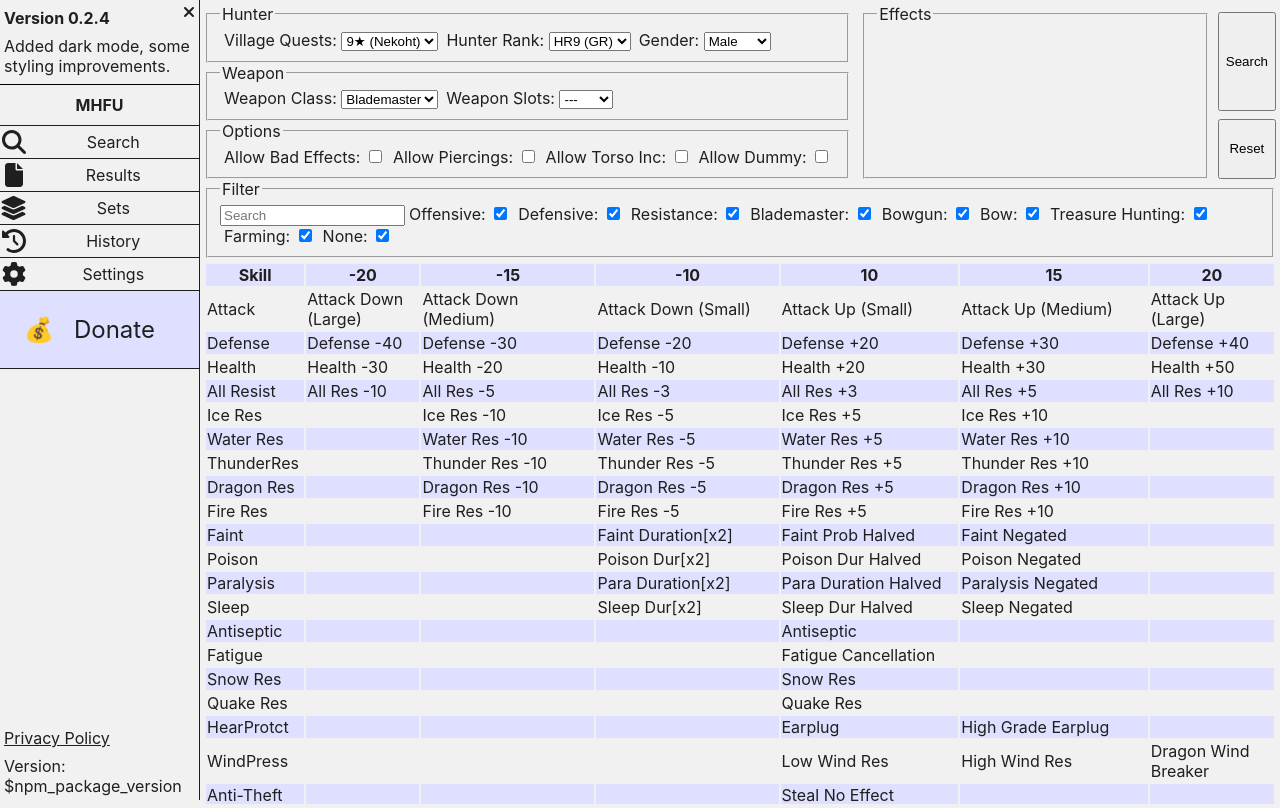
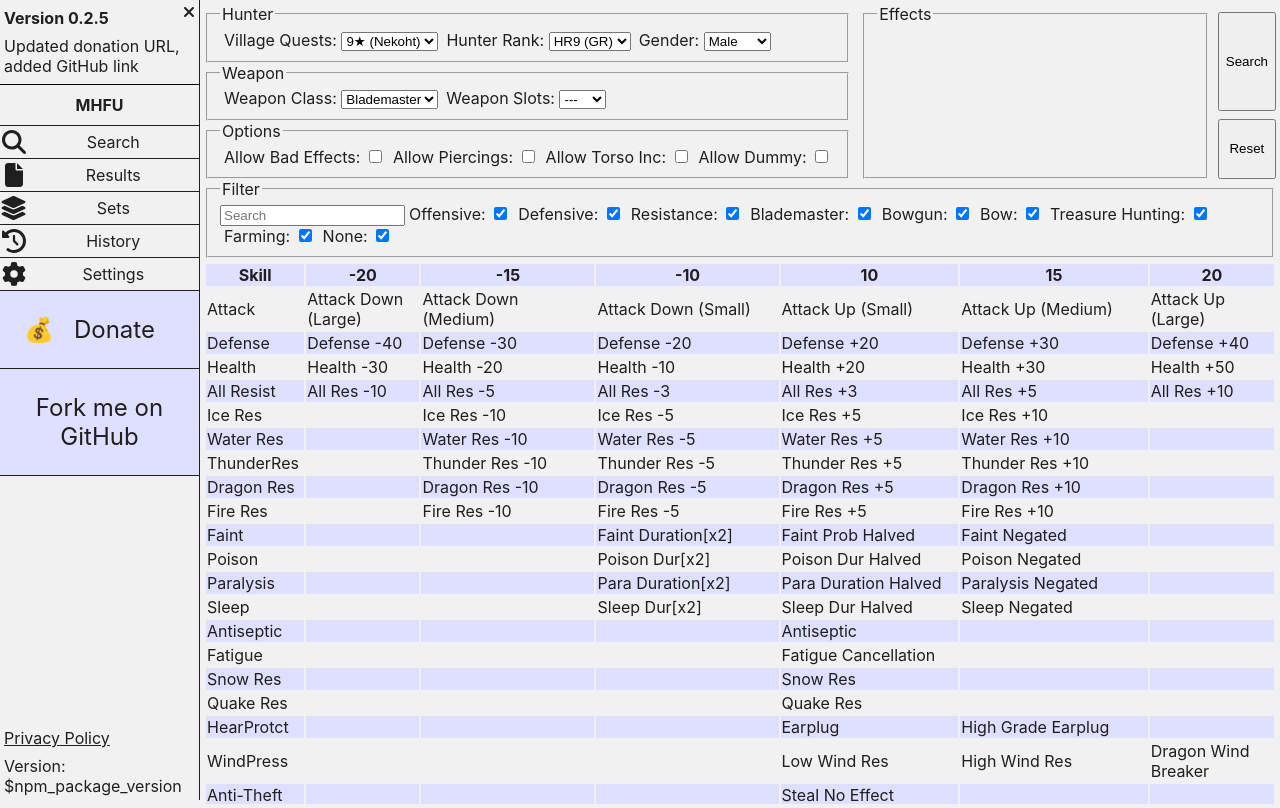
Before and after one commit to Delph/bass, a React (Create React App) app: page / in a window 1280 px wide. Built offline with nearby package versions, Linux system fonts and the light colour scheme.

Commit message:
Version 0.2.5: - Updated donation URL. - Added GitHub repository link. - Slight changes to `slots_format`, `weapon_class`, and `gender` functions.

```diff
--- a/package.json
+++ b/package.json
@@ -1,6 +1,6 @@
 {
   "name": "bass",
-  "version": "0.2.4",
+  "version": "0.2.5",
   "private": true,
   "dependencies": {
     "@fortawesome/fontawesome-svg-core": "^6.3.0",
--- a/src/App.js
+++ b/src/App.js
@@ -90,15 +90,23 @@ function Changelog() {
     <React.Fragment>
       <h1>Changelog</h1>
       <div>
+        <h3>0.2.5</h3>
+        <ul>
+          <li>Updated donation URL.</li>
+          <li>Added GitHub repository URL.</li>
+          <li>Slight change to some formatting / data display functions.</li>
+        </ul>
+      </div>
+      <div>
         <h3>0.2.4</h3>
         <ul>
-          <li>Tweaked the gemming algorithm slightly</li>
+          <li>Tweaked the gemming algorithm slightly.</li>
         </ul>
       </div>
       <div>
         <h3>0.2.3</h3>
         <ul>
-          <li>Update dependencies</li>
+          <li>Update dependencies.</li>
         </ul>
       </div>
       <div>
--- a/src/components/Navigation.jsx
+++ b/src/components/Navigation.jsx
@@ -29,6 +29,12 @@ function TabBar(props) {
   const info = process.env.REACT_APP_VERSION;
 
   const notices = [
+    {
+      codename: 'v0.2.5',
+      replaces: 'v0.2.4',
+      title: 'Version 0.2.5',
+      notice: 'Updated donation URL, added GitHub link'
+    },
     {
       codename: 'v0.2.4',
       replaces: 'v0.2.3',
@@ -84,12 +90,21 @@ function TabBar(props) {
 
       <a
         className={`${style.donate} ${style.tab}`}
-        href="https://buymeacoffee.com/bobbo"
+        href="https://buymeacoffee.com/delph.dev"
         target="_blank"
         rel="noreferrer"
       >
         <div className={style.icon}>💰</div>
         <div className={style.label}>Donate</div>
+      </a>
+
+      <a
+        className={`${style.donate} ${style.tab}`}
+        href="https://github.com/Delph/bass"
+        target="_blank"
+        rel="noreferrer"
+      >
+        <div className={style.label}>Fork me on GitHub</div>
       </a>
 
       <div className={style.bottom}>
--- a/src/util.js
+++ b/src/util.js
@@ -12,9 +12,9 @@ function money_format(x)
   return `${new Intl.NumberFormat().format(x)}z`;
 }
 
-function slots_format(x)
+function slots_format(x, f=0, m=3)
 {
-  return 'O'.repeat(x) + '-'.repeat(3-x);
+  return '●'.repeat(f) + '○'.repeat(x) + '-'.repeat(m-x-f);
 }
 
 function weapon_class(c)
@@ -25,8 +25,10 @@ function weapon_class(c)
       return 'Blademaster';
     case 2:
       return 'Gunner';
+    case 3:
+      return '';
     default:
-      return '';
+      return `UNKNOWN: ${c}`;
   }
 }
 
@@ -38,8 +40,10 @@ function gender(g)
       return 'Male';
     case 2:
       return 'Female';
+    case 3:
+      return '';
     default:
-      return '';
+      return `UNKNOWN: ${g}`;
   }
 }
 
```
